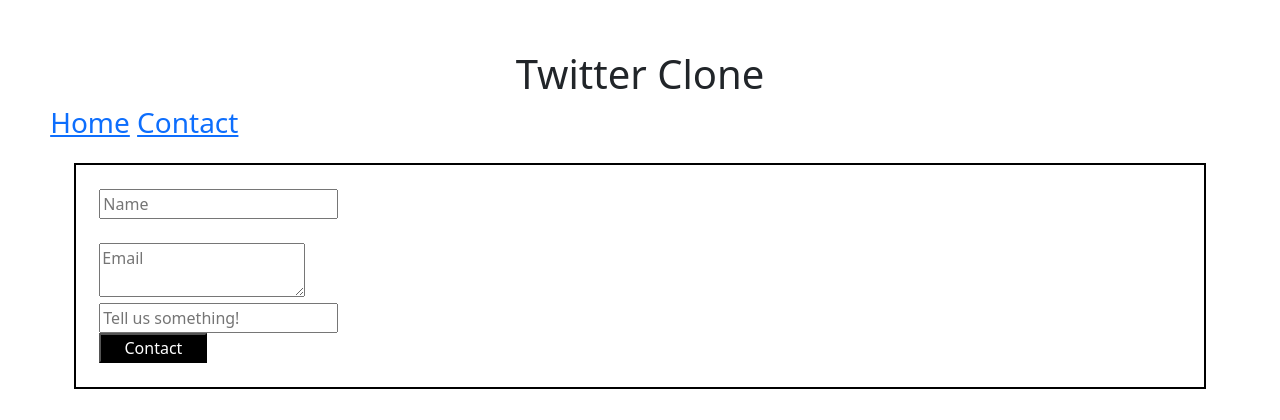
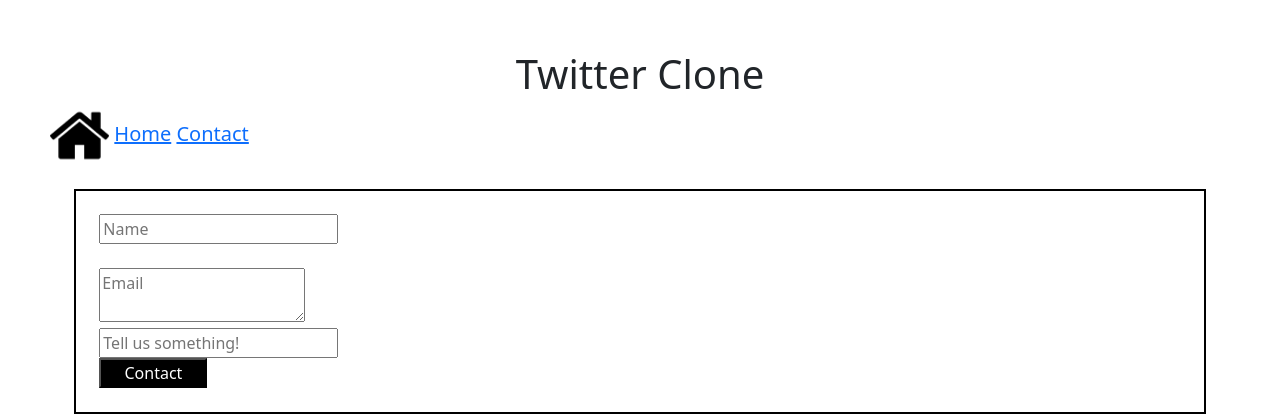
Before and after one commit to Heenar04/twitter_clone, a Django app: page /contact/ in a window 1280 px wide. Shown: the top 420 px of the page. Run offline with Django 3.2, Linux system fonts and the light colour scheme.

Commit message:
contact page update

```diff
--- a/templates/contact.html
+++ b/templates/contact.html
@@ -2,14 +2,22 @@
 {% load static %}
 
 
- <h3>
-    <div class="cont">
-      <link img class="contact_image" src="{% static 'img/home.png' %}"></img>
-      <a href="{% url 'Tweet' %}">Home</a>
-      <a href="{% url 'contacts' %}">Contact</a>
+ <h5>
+  <div class="header">
+    <div class="header-right">
+      <img src="{% static 'img/home.png' %}" style="width: 5%;"></img>
 
-    </div>
- </h3>
+      <!-- <a href="#about">About</a> -->
+    <!-- </div>
+<div class="header"> -->
+  <a href="{% url 'Tweet' %}">Home</a>
+  <a href="{% url 'contacts' %}">Contact</a>
+
+
+  <!-- </div> -->
+
+ </div>
+ </h5>
 <section class="contact">
     <section class="contact_post">
         <form method="POST" enctype="multipart/form-data">
```
